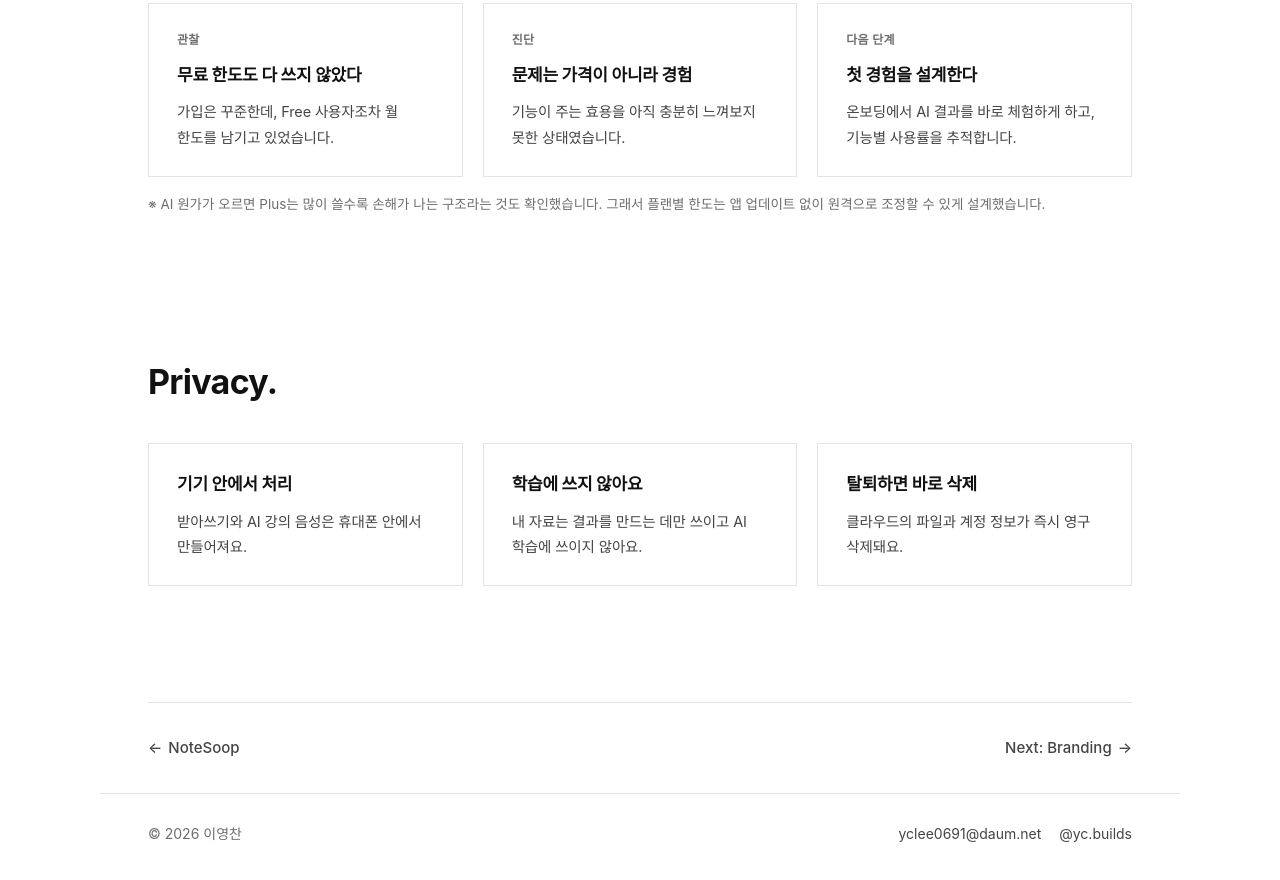
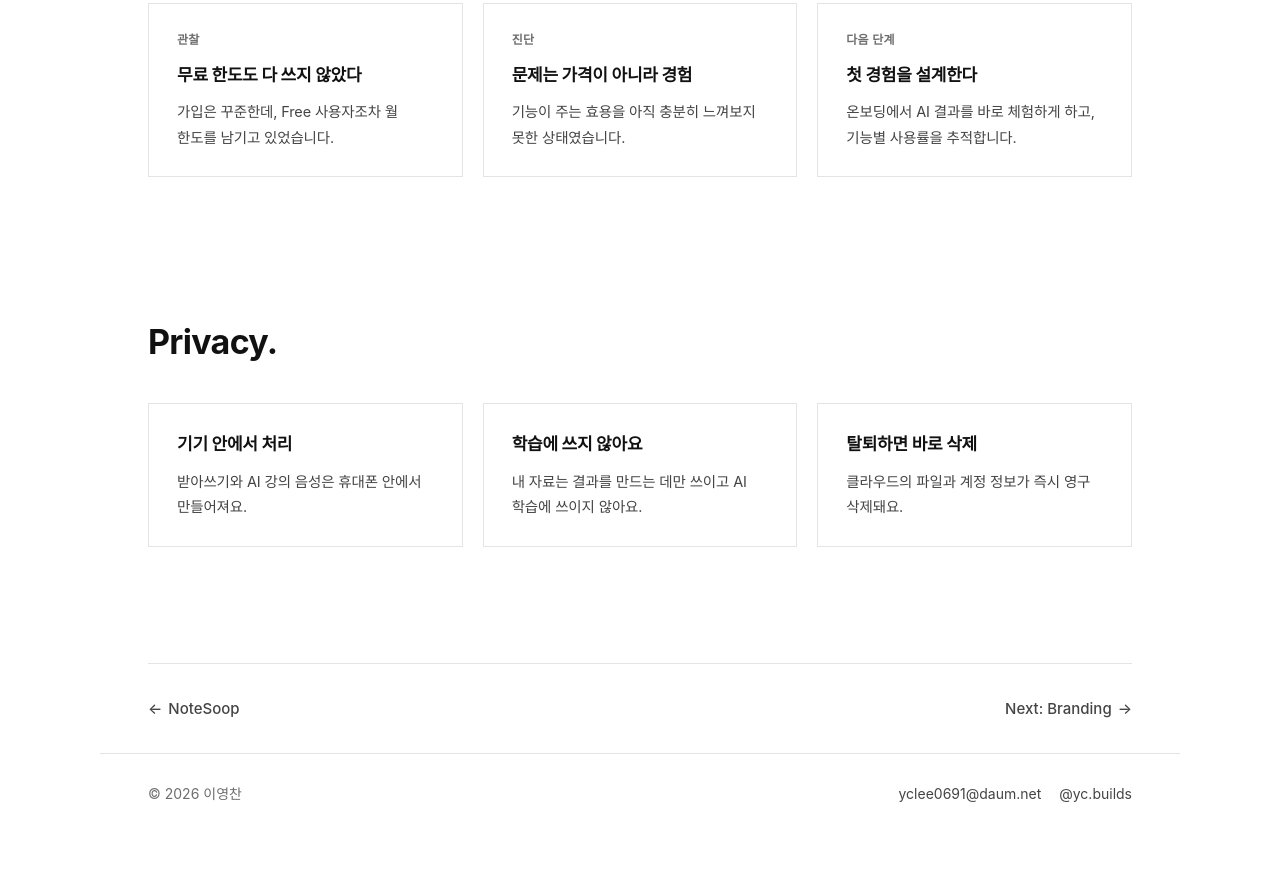
Before and after one commit to Phsoft-ai/portfolio, a plain HTML site: page notesoop/plan/index.html in a window 1280 px wide. Shown: the part 2639-3519 px from the top of the page. After the commit the page ends 3489 px from the top, so only its background shows below. Drawn offline with Linux system fonts and the light colour scheme; a web font is replaced by a local one.

Commit message:
Remove AI cost risk note from NoteSoop Plan page

```diff
--- a/notesoop/plan/index.html
+++ b/notesoop/plan/index.html
@@ -188,9 +188,6 @@
           <p class="spec-card__body">온보딩에서 AI 결과를 바로 체험하게 하고, 기능별 사용률을 추적합니다.</p>
         </article>
       </div>
-      <p class="table-note">
-        ※ AI 원가가 오르면 Plus는 많이 쓸수록 손해가 나는 구조라는 것도 확인했습니다. 그래서 플랜별 한도는 앱 업데이트 없이 원격으로 조정할 수 있게 설계했습니다.
-      </p>
     </section>
 
     <section class="section">
```
